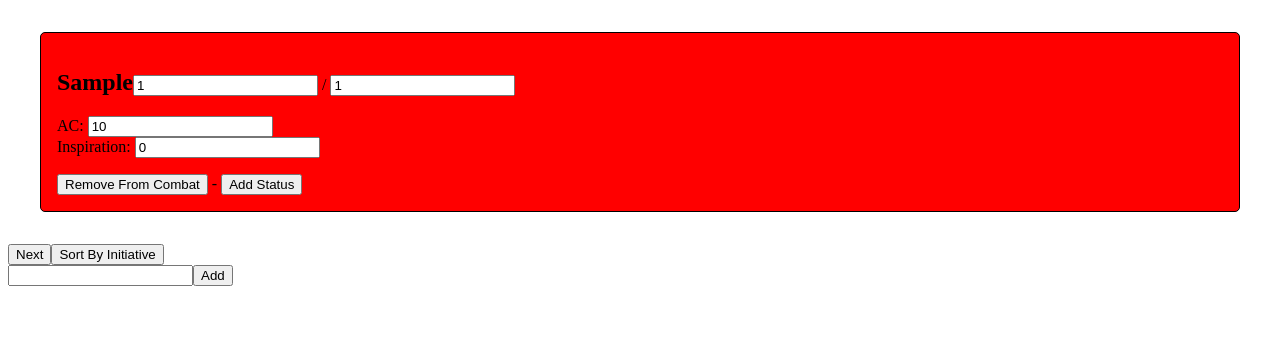
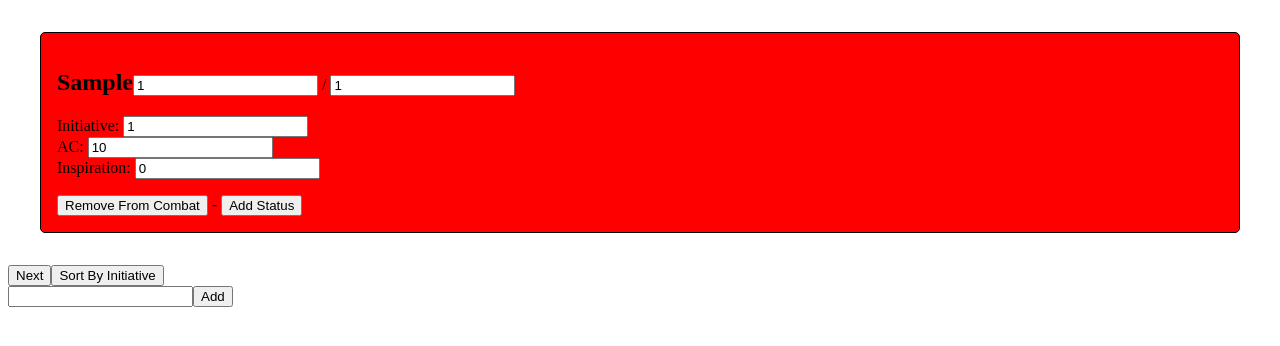
Before and after one commit to twisterghost/combat-manager, a Nuxt app: page / in a window 1280 px wide. Both pictures are taken after typing "Sample" into the empty fields and a click on the button "Add". Shown: the top 346 px of the page. Built offline with nearby package versions, Linux system fonts and the light colour scheme.

Commit message:
Add back the initiative field

```diff
--- a/components/Combatant.vue
+++ b/components/Combatant.vue
@@ -8,6 +8,9 @@
       @setMaxHealth="setMaxHealth"
     >
     </health-display>
+    <div>
+      Initiative: <input type="number" :value="combatant.initiative" @change="updateInitiative" />
+    </div>
     <stats-display
       :customStats="combatant.customStats"
       @update="updateStats"
@@ -76,7 +79,10 @@ export default {
     },
     updateStats(stats) {
       this.$store.commit("updateStats", {idx: this.order, stats});
-    }
+    },
+    updateInitiative(event) {
+      this.$store.commit("updateInitiative", {idx: this.order, initiative: parseInt(event.target.value)});
+    },
   }
 }
 </script>
--- a/store/index.js
+++ b/store/index.js
@@ -109,6 +109,10 @@ const createStore = () => {
         state.combatants[idx].customStats = Object.assign(state.combatants[idx].customStats, stats);
       },
 
+      updateInitiative(state, {idx, initiative}) {
+        state.combatants[idx].initiative = initiative;
+      },
+
       formatCombatants(state) {
         state.combatants.forEach(combatant => {
           state.customStats.forEach(({slug, defaultValue}) => {
```
